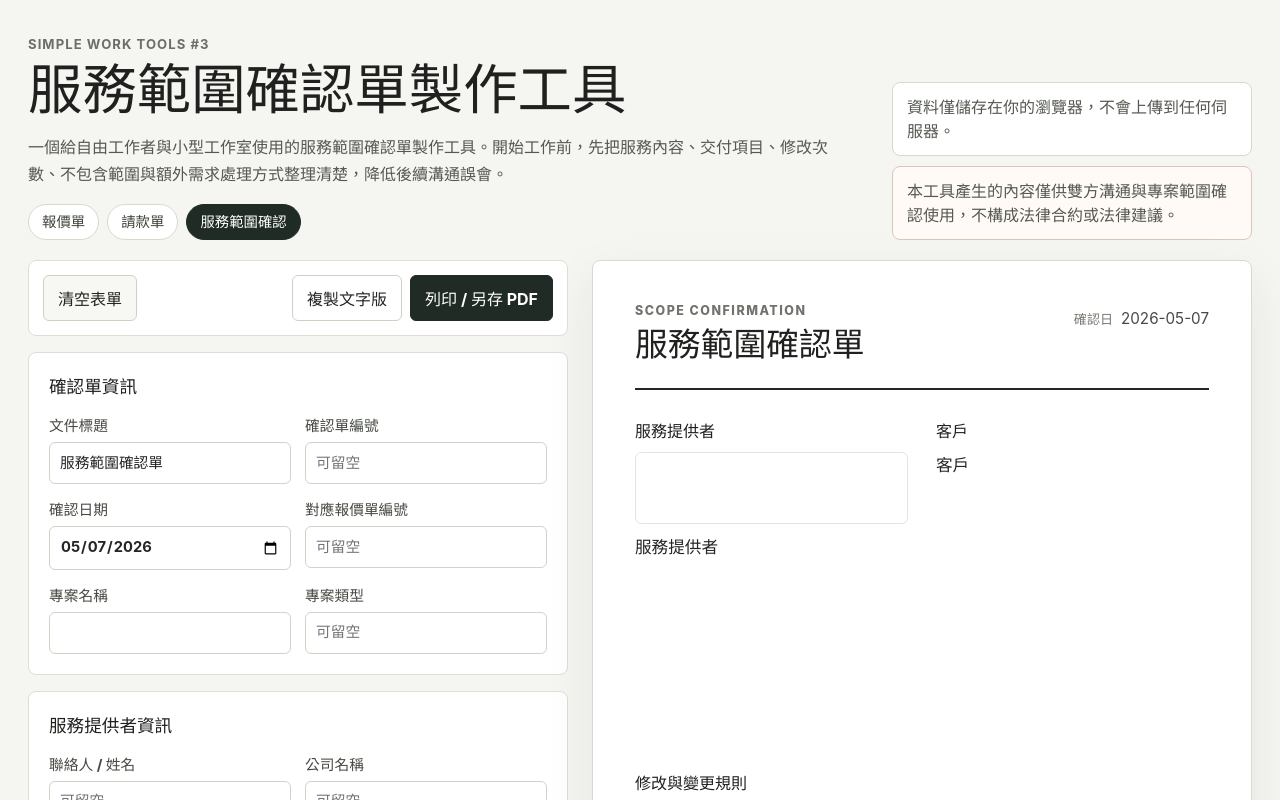
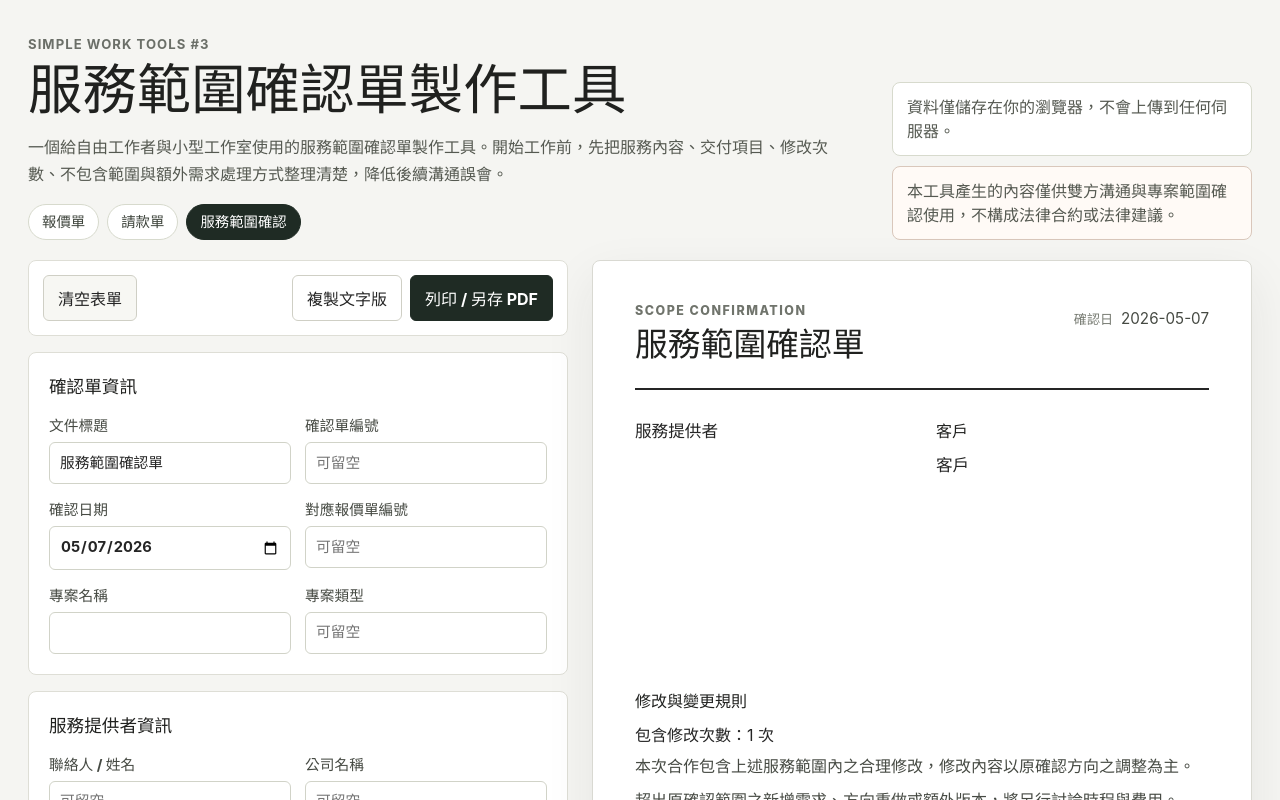
Before and after one commit to dong-sc/simple-scope-confirmation-generator, a React (Vite) app: page / in a window 1280 px wide. Shown: the top 800 px of the page. Built offline with nearby package versions, Linux system fonts and the light colour scheme.

Commit message:
Move provider logo to header

```diff
--- a/src/components/ScopeConfirmationPreview.tsx
+++ b/src/components/ScopeConfirmationPreview.tsx
@@ -169,6 +169,12 @@ export function ScopeConfirmationPreview({
             <p className="preview-label">Scope Confirmation</p>
             <h2>{data.title || '服務範圍確認單'}</h2>
           </div>
+          <div className="preview-header-side">
+            {data.provider.logoImage ? (
+              <div className="preview-logo-box">
+                <img src={data.provider.logoImage} alt="Logo" />
+              </div>
+            ) : null}
             <div className="preview-meta">
               <DetailLine label="編號" value={data.confirmationNumber} />
               <DetailLine label="報價單" value={data.relatedQuoteNumber} />
@@ -178,16 +184,11 @@ export function ScopeConfirmationPreview({
               <DetailLine label="開始" value={data.timelinePaymentNote.startDate} />
               <DetailLine label="完成" value={data.timelinePaymentNote.endDate} />
             </div>
+          </div>
         </header>
 
         <section className="preview-party-grid">
           <div className="preview-party">
-            <h3>服務提供者</h3>
-            <div className="preview-logo-box">
-              {data.provider.logoImage ? (
-                <img src={data.provider.logoImage} alt="服務提供者 Logo" />
-              ) : null}
-            </div>
             <strong>{data.provider.company || data.provider.name || '服務提供者'}</strong>
             <AlignedDetailLine label="聯絡人" value={data.provider.name} />
             <AlignedDetailLine label="公司名稱" value={data.provider.company} />
--- a/src/styles/global.css
+++ b/src/styles/global.css
@@ -454,6 +454,13 @@ textarea:focus {
   text-align: right;
 }
 
+.preview-header-side {
+  display: flex;
+  flex-direction: column;
+  align-items: flex-end;
+  gap: 12px;
+}
+
 .image-upload-card {
   display: flex;
   flex-direction: column;
@@ -533,14 +540,10 @@ textarea:focus {
 .preview-logo-box {
   display: flex;
   align-items: center;
-  justify-content: flex-start;
-  width: 100%;
+  justify-content: flex-end;
+  width: 180px;
   height: 72px;
-  margin-bottom: 10px;
   overflow: hidden;
-  border: 1px solid #e4e4dc;
-  border-radius: 6px;
-  background: #ffffff;
 }
 
 .preview-logo-box img {
--- a/src/styles/print.css
+++ b/src/styles/print.css
@@ -69,6 +69,10 @@
     border-bottom-width: 1.5pt;
   }
 
+  .preview-header-side {
+    gap: 3mm;
+  }
+
   .preview-party-grid {
     display: grid !important;
     grid-template-columns: 1fr 1fr !important;
@@ -83,8 +87,8 @@
   }
 
   .preview-logo-box {
+    width: 38mm;
     height: 16mm;
-    margin-bottom: 2.5mm;
   }
 
   .preview-block {
```
Lines whose indentation alone changed are shown as unchanged.
